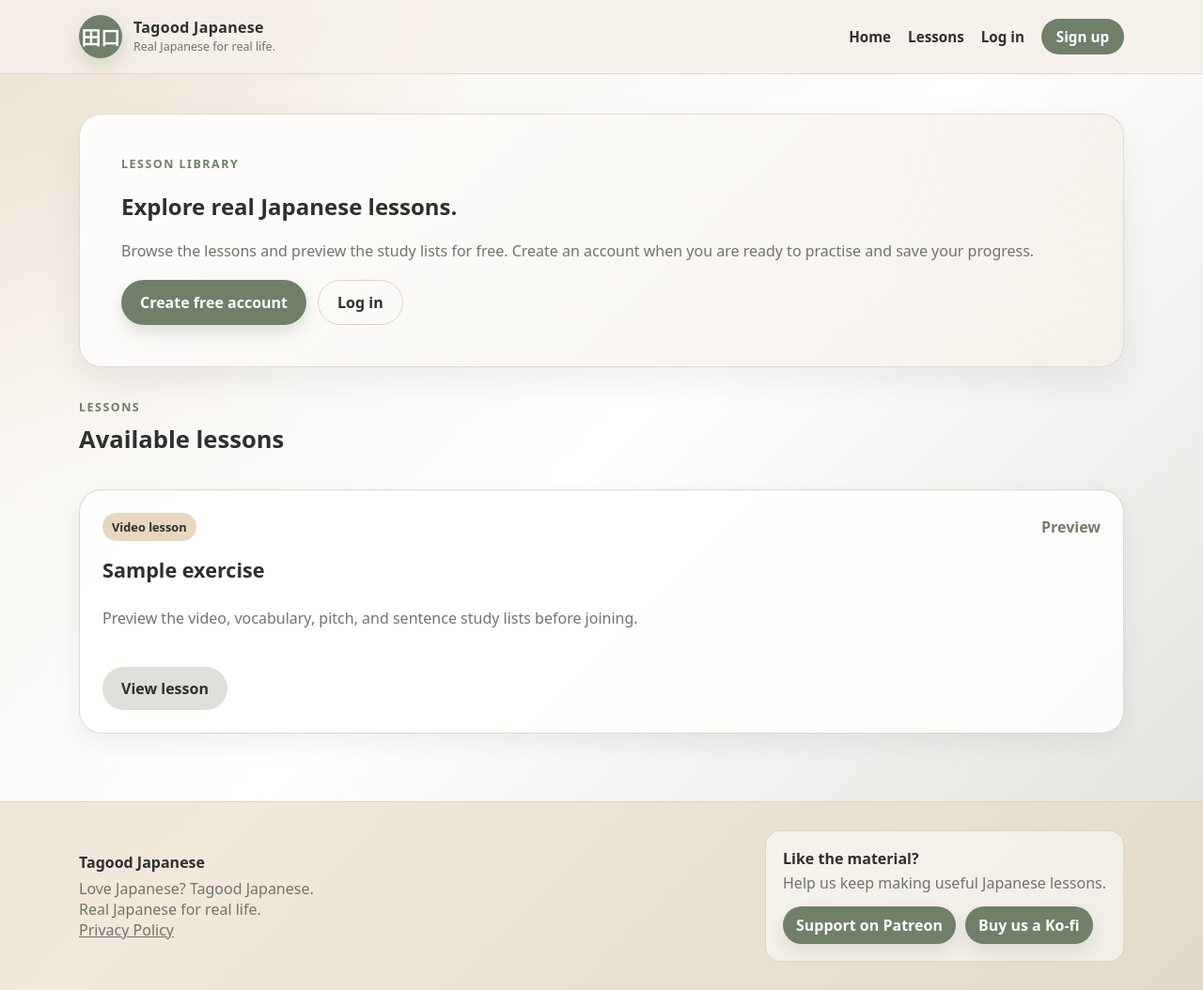
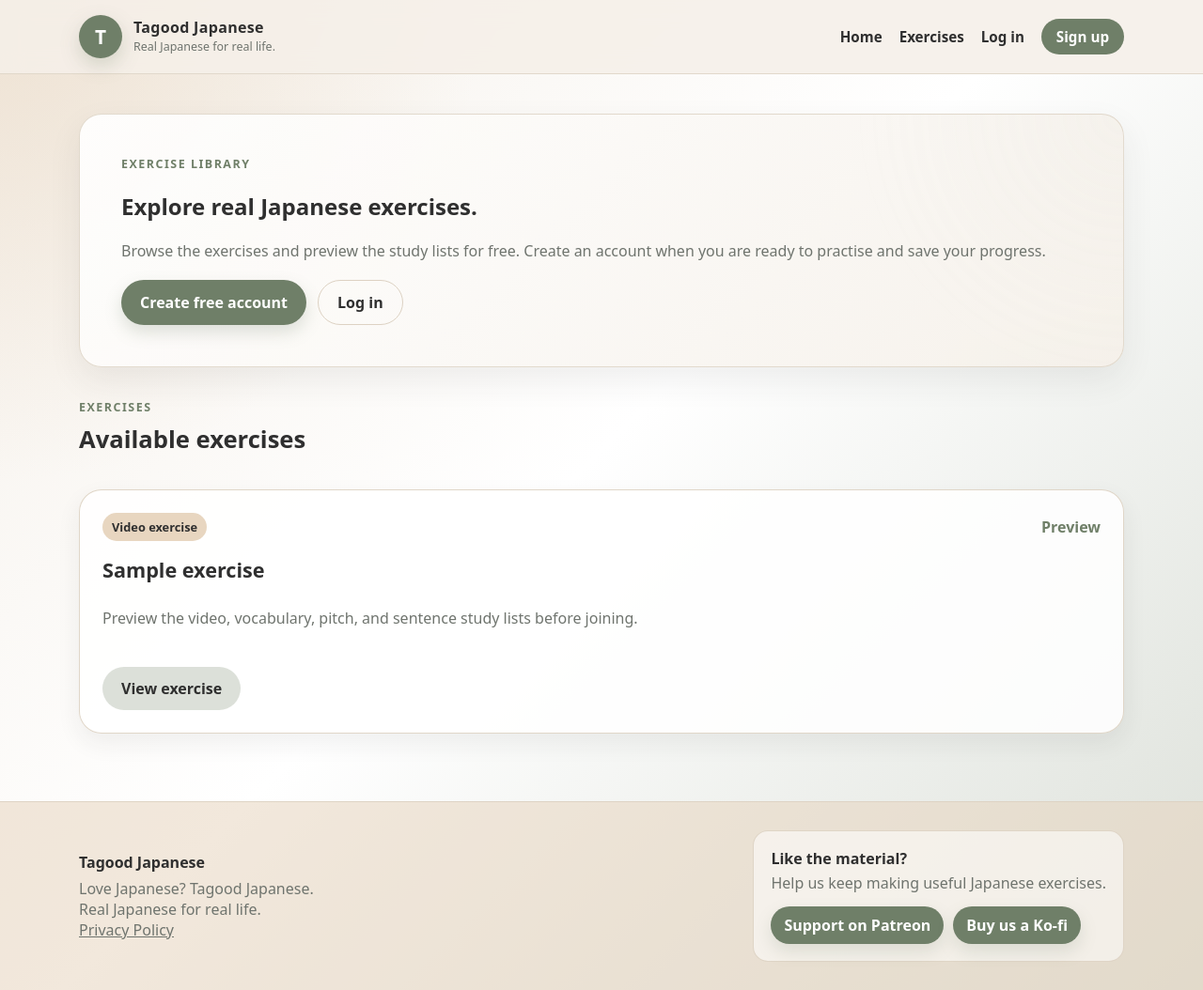
Before and after one commit to Kaneydudey/Tagood, a Django app: page /dashboard/ in a window 1280 px wide. Shown: the whole page at 94% size. Run offline with Django 5.2, Linux system fonts and the light colour scheme; tables that the repository leaves empty hold one stand-in row (values such as "Sample post").

Commit message:
Rename lessons to exercises

```diff
--- a/core/templates/core/base.html
+++ b/core/templates/core/base.html
@@ -14,7 +14,7 @@
   <header class="site-header">
     <div class="nav-container">
       <a href="{% url 'home' %}" class="brand">
-        <span class="brand-mark">田口</span>
+        <span class="brand-mark">T</span>
         <span class="brand-text">
             <span class="brand-title">Tagood Japanese</span>
             <span class="brand-subtitle">Real Japanese for real life.</span>
@@ -23,7 +23,7 @@
 
       <nav class="site-nav">
         <a href="{% url 'home' %}">Home</a>
-        <a href="{% url 'dashboard' %}">Lessons</a>
+        <a href="{% url 'dashboard' %}">Exercises</a>
 
         {% if request.user.is_authenticated %}
           <a href="{% url 'profile_stats' %}">Profile</a>
@@ -58,7 +58,7 @@
 
     <div class="support-box">
       <p class="support-title">Like the material?</p>
-      <p class="support-text">Help us keep making useful Japanese lessons.</p>
+      <p class="support-text">Help us keep making useful Japanese exercises.</p>
 
       <div class="support-actions">
         <a href="#" class="support-link">Support on Patreon</a>
--- a/core/templates/core/dashboard.html
+++ b/core/templates/core/dashboard.html
@@ -4,7 +4,7 @@
   {% if request.user.is_authenticated %}
     My Dashboard | Tagood Japanese
   {% else %}
-    Explore Lessons | Tagood Japanese
+    Explore Exercises | Tagood Japanese
   {% endif %}
 {% endblock %}
 
@@ -22,10 +22,10 @@
         <a href="{% url 'home' %}" class="btn btn-secondary">Back home</a>
       </div>
     {% else %}
-      <p class="eyebrow">Lesson library</p>
-      <h1>Explore real Japanese lessons.</h1>
+      <p class="eyebrow">Exercise library</p>
+      <h1>Explore real Japanese exercises.</h1>
       <p class="muted">
-        Browse the lessons and preview the study lists for free. Create an account when you are ready
+        Browse the exercises and preview the study lists for free. Create an account when you are ready
         to practise and save your progress.
       </p>
 
@@ -39,12 +39,12 @@
   <section class="section-block">
     <div class="section-topline">
       <div>
-        <p class="eyebrow">Lessons</p>
+        <p class="eyebrow">Exercises</p>
         <h2 class="section-heading">
           {% if request.user.is_authenticated %}
             Your learning path
           {% else %}
-            Available lessons
+            Available exercises
           {% endif %}
         </h2>
       </div>
@@ -55,7 +55,7 @@
         {% for card in exercise_cards %}
           <article class="lesson-card">
             <div class="lesson-card-top">
-              <span class="lesson-badge">Video lesson</span>
+              <span class="lesson-badge">Video exercise</span>
 
               {% if request.user.is_authenticated %}
                 <span class="lesson-progress-text">{{ card.overall_progress }}%</span>
@@ -79,7 +79,7 @@
                 </progress>
               {% else %}
                 <p class="muted">
-                  You have not started this lesson yet.
+                  You have not started this exercise yet.
                 </p>
 
                 <progress class="progress-bar" value="0" max="100">0%</progress>
@@ -92,7 +92,7 @@
 
             <div class="lesson-card-actions">
               <a href="{% url 'exercise_detail' card.exercise.id %}" class="btn btn-soft">
-                View lesson
+                View exercise
               </a>
             </div>
           </article>
@@ -100,7 +100,7 @@
       </div>
     {% else %}
       <div class="page-card">
-        <p>No lessons are available yet.</p>
+        <p>No exercises are available yet.</p>
       </div>
     {% endif %}
   </section>
--- a/core/templates/core/exercise_detail.html
+++ b/core/templates/core/exercise_detail.html
@@ -5,14 +5,14 @@
 {% block content %}
   <section class="lesson-hero page-card">
     <div>
-      <p class="eyebrow">Lesson overview</p>
+      <p class="eyebrow">Exercise overview</p>
       <h1>{{ ex.title }}</h1>
       <p class="muted">
         Study the video-based material, then build confidence through guided practice stages.
       </p>
 
       <div class="button-row">
-        <a href="{% url 'dashboard' %}" class="btn btn-secondary">← Back to lessons</a>
+        <a href="{% url 'dashboard' %}" class="btn btn-secondary">← Back to exercises</a>
 
         {% if ex.youtube_url %}
           <a href="{{ ex.youtube_url }}" target="_blank" class="btn">Watch video</a>
--- a/core/templates/core/global_ranking.html
+++ b/core/templates/core/global_ranking.html
@@ -24,7 +24,7 @@
 
     <div class="profile-hero-actions">
       <a href="{% url 'profile_stats' %}" class="btn btn-secondary">← Back to profile</a>
-      <a href="{% url 'dashboard' %}" class="btn">Study lessons</a>
+      <a href="{% url 'dashboard' %}" class="btn">Study exercises</a>
     </div>
   </section>
 
--- a/core/templates/core/home.html
+++ b/core/templates/core/home.html
@@ -12,7 +12,7 @@
     </p>
 
     <div class="button-row">
-      <a href="{% url 'dashboard' %}" class="btn">Explore lessons</a>
+      <a href="{% url 'dashboard' %}" class="btn">Explore exercises</a>
 
       {% if request.user.is_authenticated %}
         <a href="{% url 'profile_stats' %}" class="btn btn-secondary">View my progress</a>
--- a/core/templates/core/privacy.html
+++ b/core/templates/core/privacy.html
@@ -20,7 +20,7 @@
 
     <p>
       When you create an account, we collect your username and email address. We also store your
-      learning progress, including lesson progress, confidence scores, and ranking points.
+      learning progress, including exercise progress, confidence scores, and ranking points.
     </p>
 
     <p>
@@ -36,7 +36,7 @@
     </p>
 
     <p>
-      We may also use your email address to contact you about Tagood Japanese lessons, updates,
+      We may also use your email address to contact you about Tagood Japanese exercises, updates,
       or learning material.
     </p>
 
--- a/core/templates/core/profile_stats.html
+++ b/core/templates/core/profile_stats.html
@@ -13,7 +13,7 @@
     </div>
 
     <div class="profile-hero-actions">
-      <a href="{% url 'dashboard' %}" class="btn btn-secondary">← Back to lessons</a>
+      <a href="{% url 'dashboard' %}" class="btn btn-secondary">← Back to exercises</a>
       <a href="{% url 'global_ranking' %}" class="btn">View global ranking</a>
     </div>
   </section>
@@ -76,7 +76,7 @@
     <div class="section-topline">
       <div>
         <p class="eyebrow">Exercise progress</p>
-        <h2 class="section-heading">Lessons you have started</h2>
+        <h2 class="section-heading">Exercises you have started</h2>
       </div>
     </div>
 
--- a/core/templates/core/stage1_complete.html
+++ b/core/templates/core/stage1_complete.html
@@ -37,7 +37,7 @@
             <button type="submit" class="btn">Play another round</button>
           </form>
 
-          <a href="{% url 'exercise_detail' ex.id %}" class="btn btn-secondary">Back to lesson</a>
+          <a href="{% url 'exercise_detail' ex.id %}" class="btn btn-secondary">Back to exercise</a>
         </div>
       </article>
     </main>
--- a/core/templates/core/stage1_overview.html
+++ b/core/templates/core/stage1_overview.html
@@ -11,7 +11,7 @@
     </p>
 
     <div class="button-row">
-      <a href="{% url 'exercise_detail' ex.id %}" class="btn btn-secondary">← Back to lesson</a>
+      <a href="{% url 'exercise_detail' ex.id %}" class="btn btn-secondary">← Back to exercise</a>
     </div>
   </section>
 
--- a/core/templates/core/stage2_complete.html
+++ b/core/templates/core/stage2_complete.html
@@ -56,7 +56,7 @@
           <button type="submit" class="btn btn-primary">Play another round</button>
         </form>
 
-        <a class="btn btn-outline" href="{% url 'exercise_detail' ex.id %}">Back to lesson</a>
+        <a class="btn btn-outline" href="{% url 'exercise_detail' ex.id %}">Back to exercise</a>
       </div>
     </div>
   </section>
--- a/core/templates/core/stage2_overview.html
+++ b/core/templates/core/stage2_overview.html
@@ -13,7 +13,7 @@
     </p>
 
     <div class="hero-actions">
-      <a class="btn btn-outline" href="{% url 'exercise_detail' ex.id %}">← Back to lesson</a>
+      <a class="btn btn-outline" href="{% url 'exercise_detail' ex.id %}">← Back to exercise</a>
     </div>
   </section>
 
--- a/core/templates/core/stage3_complete.html
+++ b/core/templates/core/stage3_complete.html
@@ -37,7 +37,7 @@
             <button type="submit" class="btn">Play another round</button>
           </form>
 
-          <a href="{% url 'exercise_detail' ex.id %}" class="btn btn-secondary">Back to lesson</a>
+          <a href="{% url 'exercise_detail' ex.id %}" class="btn btn-secondary">Back to exercise</a>
         </div>
       </article>
     </main>
--- a/core/templates/core/stage3_overview.html
+++ b/core/templates/core/stage3_overview.html
@@ -11,7 +11,7 @@
     </p>
 
     <div class="button-row">
-      <a href="{% url 'exercise_detail' ex.id %}" class="btn btn-secondary">← Back to lesson</a>
+      <a href="{% url 'exercise_detail' ex.id %}" class="btn btn-secondary">← Back to exercise</a>
     </div>
   </section>
 
--- a/core/templates/registration/login.html
+++ b/core/templates/registration/login.html
@@ -8,7 +8,7 @@
       <p class="eyebrow">Welcome back</p>
       <h1>Continue your Japanese journey.</h1>
       <p class="muted">
-        Log in to practise lessons, save your confidence scores, and keep building real Japanese for real life.
+        Log in to practise exercises, save your confidence scores, and keep building real Japanese for real life.
       </p>
     </div>
 
```
